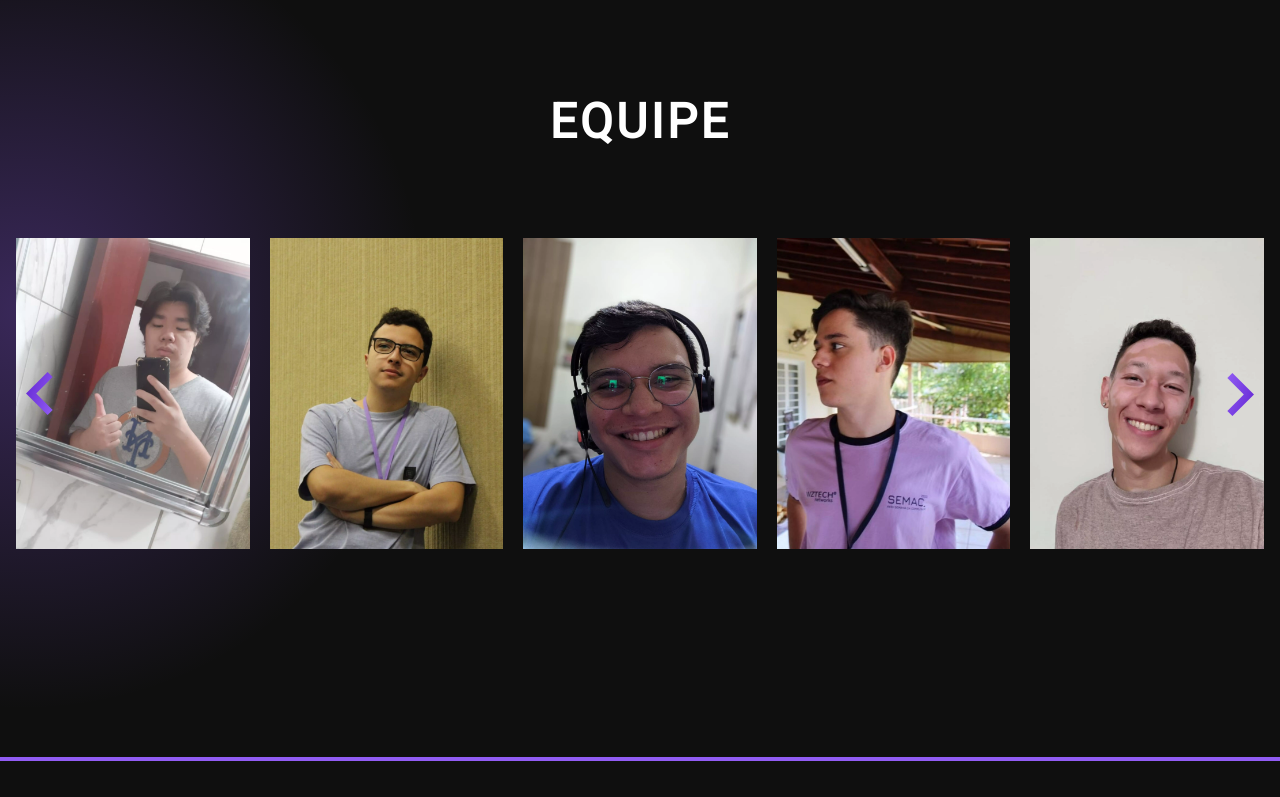
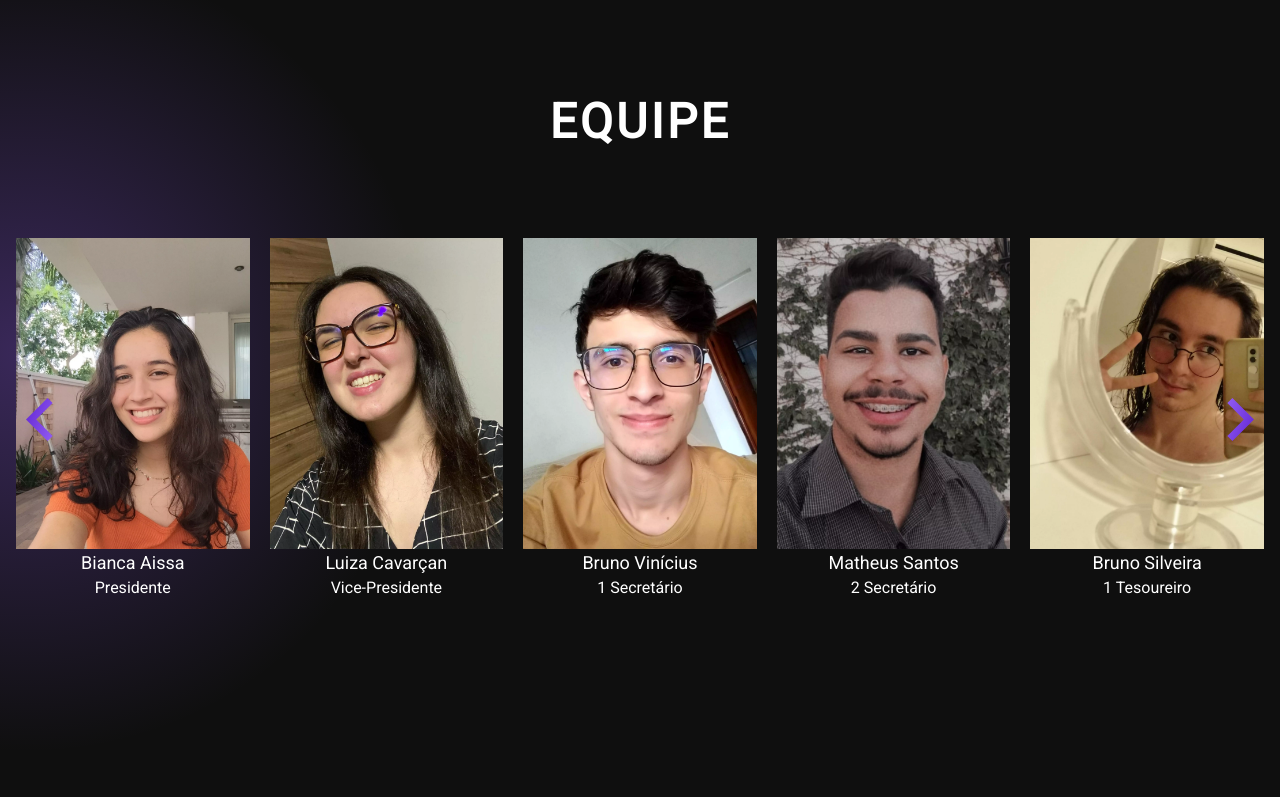
Before and after one commit to eccjr/site-cacic-2023, a Gatsby site: page / in a window 1280 px wide. Shown: the part 3790-4587 px from the top of the page. Built offline with nearby package versions, Linux system fonts and the light colour scheme; Gatsby itself is replaced by a stand-in of ours.

Commit message:
Carousel com nomes e cargos / ordem de imagens arrumadas / festa -> eventos

```diff
--- a/src/components/Equipe/equipe.json
+++ b/src/components/Equipe/equipe.json
@@ -1,38 +1,174 @@
 {
     "equipe": [
-        "2.webp",
-        "3.webp",
-        "4.webp",
-        "5.webp",
-        "6.webp",
-        "7.webp",
-        "8.webp",
-        "9.webp",
-        "10.webp",
-        "11.webp",
-        "12.webp",
-        "13.webp",
-        "14.webp",
-        "15.webp",
-        "16.webp",
-        "17.webp",
-        "18.webp",
-        "19.webp",
-        "20.webp",
-        "21.webp",
-        "22.webp",
-        "23.webp",
-        "24.webp",
-        "25.webp",
-        "26.webp",
-        "27.webp",
-        "28.webp",
-        "29.webp",
-        "30.webp",
-        "31.webp",
-        "32.webp",
-        "33.webp",
-        "34.webp",
-        "35.webp"
+        {
+            "nome": "Bianca Aissa",
+            "funcao": "Presidente",
+            "location": "22.webp"
+        },
+        {
+            "nome": "Luiza Cavarçan",
+            "funcao": "Vice-Presidente",
+            "location": "21.webp"
+        },
+        {
+            "nome": "Bruno Vinícius",
+            "funcao": "1 Secretário",
+            "location": "20.webp"
+        },
+        {
+            "nome": "Matheus Santos",
+            "funcao": "2 Secretário",
+            "location": "19.webp"
+        },
+        {
+            "nome": "Bruno Silveira",
+            "funcao": "1 Tesoureiro",
+            "location": "24.webp"
+        },
+        {
+            "nome": "Gabriel Z.",
+            "funcao": "2 Tesoureiro",
+            "location": "23.webp"
+        },
+        {
+            "nome": "Caio Sobrinho",
+            "funcao": "Diretor - Marketing",
+            "location": "5.webp"
+        },
+        {
+            "nome": "Rodrigo Shoiti",
+            "funcao": "Marketing",
+            "location": "2.webp"
+        },
+        {
+            "nome": "Pedro Gatti",
+            "funcao": "Marketing",
+            "location": "3.webp"
+        },
+        {
+            "nome": "Miguel Silva",
+            "funcao": "Marketing",
+            "location": "4.webp"
+        },
+        {
+            "nome": "Matheus Lanzo",
+            "funcao": "Marketing",
+            "location": "6.webp"
+        },
+        {
+            "nome": "Flávia Narumi",
+            "funcao": "Marketing",
+            "location": "7.webp"
+        },
+        {
+            "nome": "Carlos Alberto",
+            "funcao": "Marketing",
+            "location": "8.webp"
+        },
+        {
+            "nome": "Paola Guedes",
+            "funcao": "Diretora - Eventos Sociais",
+            "location": "16.webp"
+        },
+        {
+            "nome": "Gabriel Inagaki",
+            "funcao": "Eventos Sociais",
+            "location": "9.webp"
+        },
+        {
+            "nome": "Vinicius Beltrami",
+            "funcao": "Eventos Sociais",
+            "location": "10.webp"
+        },
+        {
+            "nome": "Étore Xavier",
+            "funcao": "Eventos Sociais",
+            "location": "11.webp"
+        },
+        {
+            "nome": "Ana Beatriz Zeratti",
+            "funcao": "Eventos Sociais",
+            "location": "12.webp"
+        },
+        {
+            "nome": "Nathan Silva",
+            "funcao": "Eventos Sociais",
+            "location": "13.webp"
+        },
+        {
+            "nome": "Luis Felipe",
+            "funcao": "Eventos Sociais",
+            "location": "14.webp"
+        },
+        {
+            "nome": "Luiz Bursi",
+            "funcao": "Eventos Sociais",
+            "location": "15.webp"
+        },
+        {
+            "nome": "Ana Beatriz Takehara",
+            "funcao": "Eventos Sociais",
+            "location": "17.webp"
+        },
+        {
+            "nome": "Ana Catarina Marques",
+            "funcao": "Eventos Sociais",
+            "location": "18.webp"
+        },
+        {
+            "nome": "Gustavo Tomaello",
+            "funcao": "Diretor - Eventos Acadêmicos",
+            "location": "34.webp"
+        },
+        {
+            "nome": "Yhan Pena",
+            "funcao": "Eventos Acadêmicos",
+            "location": "25.webp"
+        },
+        {
+            "nome": "William",
+            "funcao": "Eventos Acadêmicos",
+            "location": "26.webp"
+        },
+        {
+            "nome": "Laiza",
+            "funcao": "Eventos Acadêmicos",
+            "location": "27.webp"
+        },
+        {
+            "nome": "Lara",
+            "funcao": "Eventos Acadêmicos",
+            "location": "28.webp"
+        },
+        {
+            "nome": "Heloisa",
+            "funcao": "Eventos Acadêmicos",
+            "location": "29.webp"
+        },
+        {
+            "nome": "Gabriel Prevato",
+            "funcao": "Eventos Acadêmicos",
+            "location": "30.webp"
+        },
+        {
+            "nome": "Matheus Bordino",
+            "funcao": "Eventos Acadêmicos",
+            "location": "31.webp"
+        },
+        {
+            "nome": "Lucas Emmanuel",
+            "funcao": "Eventos Acadêmicos",
+            "location": "32.webp"
+        },
+        {
+            "nome": "Alex Ricardo",
+            "funcao": "Eventos Acadêmicos",
+            "location": "33.webp"
+        },
+        {
+            "nome": "Daphne Lie",
+            "funcao": "Eventos Acadêmicos",
+            "location": "35.webp"
+        }
     ]
 }
--- a/src/components/Equipe/index.js
+++ b/src/components/Equipe/index.js
@@ -46,7 +46,11 @@ const Equipe = () => {
                     >
                         {jsonData.equipe.map((e, index) => (
                             <SwiperSlide key={index}>
-                                <Image src={`./equipe/${e}`}  alt={`image_${e}`} />
+                                <Image src={`./equipe/${e.location}`}  alt={`image_${e.location}`} />
+                                <Flex align="center" justify="center" flexDir="column">
+                                    <Text textAlign="center" fontSize={["md","lg"]} color="white">{e.nome}</Text>
+                                    <Text textAlign="center" fontSize={["sm","md"]} color="white">{e.funcao}</Text>
+                                </Flex>
                             </SwiperSlide>
                         ))}
                     </Swiper>
--- a/src/components/Festas/index.js
+++ b/src/components/Festas/index.js
@@ -7,19 +7,23 @@ const Festas = () => {
         <Flex id="festas" w="100vw" mt="11.25rem">
             <Container  maxW={["22rem","90rem"]} margin="auto" padding="2.5 16" style={{ userSelect: "none" }}>
             <Flex flexDir="column" align="center" justify="center">
-                <Text fontWeight="700" fontSize={["4xl","5xl"]} letterSpacing={["0.2rem",""]} color="white">FESTAS</Text>
+                <Text fontWeight="700" fontSize={["4xl","5xl"]} letterSpacing={["0.2rem",""]} color="white">EVENTOS</Text>
                 <Flex w="100%" mt="20" align="center" justify="space-between" flexDir={["column","column","column","row"]}>
                     <Flex w={["21rem","25rem"]} h="37.5rem" justify="space-evenly" align="center" flexDir="column">
-                        <Image w={["21rem","25rem"]} h="auto" src="./festas/img_computaria.png" alt="imagem_festa_1" />
+                        <Image w={["19rem","20rem"]} h="auto" src="./festas/img_computaria.png" alt="imagem_festa_1" />
                         <Text textTransform="uppercase" align="center" color="white" fontWeight="400" fontSize="lg">COMPUTARIA, 2022</Text>
                     </Flex>
                     <Flex w={["21rem","25rem"]} h="37.5rem" justify="space-evenly" align="center" flexDir="column">
-                        <Image w={["21rem","25rem"]} h="auto" src="./festas/img_trickortrad.png" alt="imagem_festa_2" />
+                        <Image w={["19rem","20rem"]} h="auto" src="./festas/img_trickortrad.png" alt="imagem_festa_2" />
                         <Text textTransform="uppercase" align="center" color="white" fontWeight="400" fontSize="lg">TRICK OR TRAD, 2022</Text>
                     </Flex>
                     <Flex w={["21rem","25rem"]} h="37.5rem" justify="space-evenly" align="center" flexDir="column">
-                        <Image w={["21rem","25rem"]} h="auto" src="./festas/img_chernobyte.png" alt="imagem_festa_3" />
+                        <Image w={["19rem","20rem"]} h="auto" src="./festas/img_chernobyte.png" alt="imagem_festa_3" />
                         <Text textTransform="uppercase" align="center" color="white" fontWeight="400" fontSize="lg">CHERNOBYTE, 2022</Text>
+                    </Flex>
+                    <Flex w={["21rem","25rem"]} h="37.5rem" justify="space-evenly" align="center" flexDir="column">
+                        <Image w={["19rem","20rem"]} h="auto" src="./festas/foto_eventos_1.jpeg" alt="foto_eventos_1.jpeg" />
+                        <Text textTransform="uppercase" align="center" color="white" fontWeight="400" fontSize="lg">MARATONA SBC, 2022</Text>
                     </Flex>
                 </Flex>
             </Flex>
```
Also changed, not shown: static/festas/foto_eventos_1.jpeg (added).
